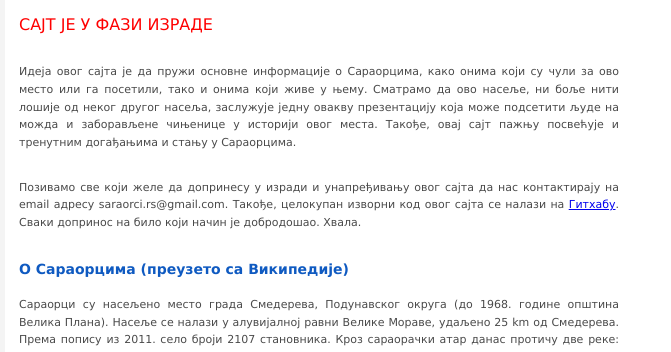
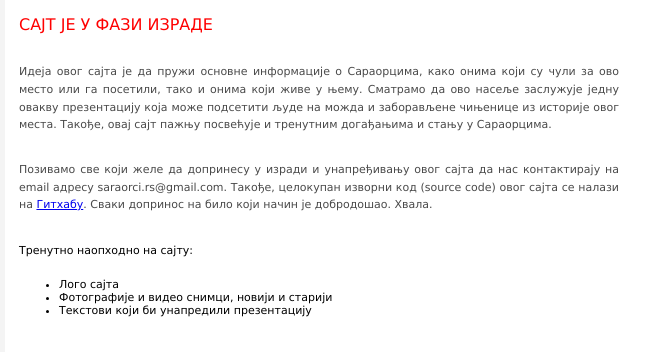
Before and after one commit to saraorci-rs/website, a plain HTML site: page index.html in a window 1280 px wide. Shown: the part 249-601 px from the top of the page, 450-1121 px from the left. Drawn offline with Linux system fonts and the light colour scheme.

Commit message:
Added "Trenutno neophodno na sajtu"

```diff
--- a/index.html
+++ b/index.html
@@ -44,9 +44,16 @@
 
     <div class="text">
       <p><font size="3" color="red">САЈТ ЈЕ У ФАЗИ ИЗРАДЕ</font></p>
-	  <p>Идеја овог сајта је да пружи основне информације о Сараорцима, како онима који су чули за ово место или га посетили, тако и онима који живе у њему. Сматрамо да ово насеље, ни боље нити лошије од неког другог насеља, заслужује једну овакву презентацију која може подсетити људе на можда и заборављене чињенице у историји овог места. Такође, овај сајт пажњу посвећује и тренутним догађањима и стању у Сараорцима.</p>
-	  <p>Позивамо све који желе да допринесу у изради и унапређивању овог сајта да нас контактирају на email адресу saraorci.rs@gmail.com. Такође, целокупан изворни код овог сајта се налази на  <a href="https://github.com/saraorci-rs/website">Гитхабу</a>. Сваки допринос на било који начин је добродошао. Хвала. </p>
+	  <p>Идеја овог сајта је да пружи основне информације о Сараорцима, како онима који су чули за ово место или га посетили, тако и онима који живе у њему. Сматрамо да ово насеље заслужује једну овакву презентацију која може подсетити људе на можда и заборављене чињенице из историје овог места. Такође, овај сајт пажњу посвећује и тренутним догађањима и стању у Сараорцима.</p>
+	  <p>Позивамо све који желе да допринесу у изради и унапређивању овог сајта да нас контактирају на email адресу saraorci.rs@gmail.com. Такође, целокупан изворни код (source code) овог сајта се налази на <a href="https://github.com/saraorci-rs/website">Гитхабу</a>. Сваки допринос на било који начин је добродошао. Хвала. </p>
     </div>
+	<p>Тренутно наопходно на сајту:
+	<ul>
+	  <li>Лого сајта</li>
+	  <li>Фотографије и видео снимци, новији и старији</li>
+	  <li>Текстови који би унапредили презентацију</li>
+	</ul>
+	</p>
 
   <div class="textheading">
   О Сараорцима (преузето са Википедије)
```
